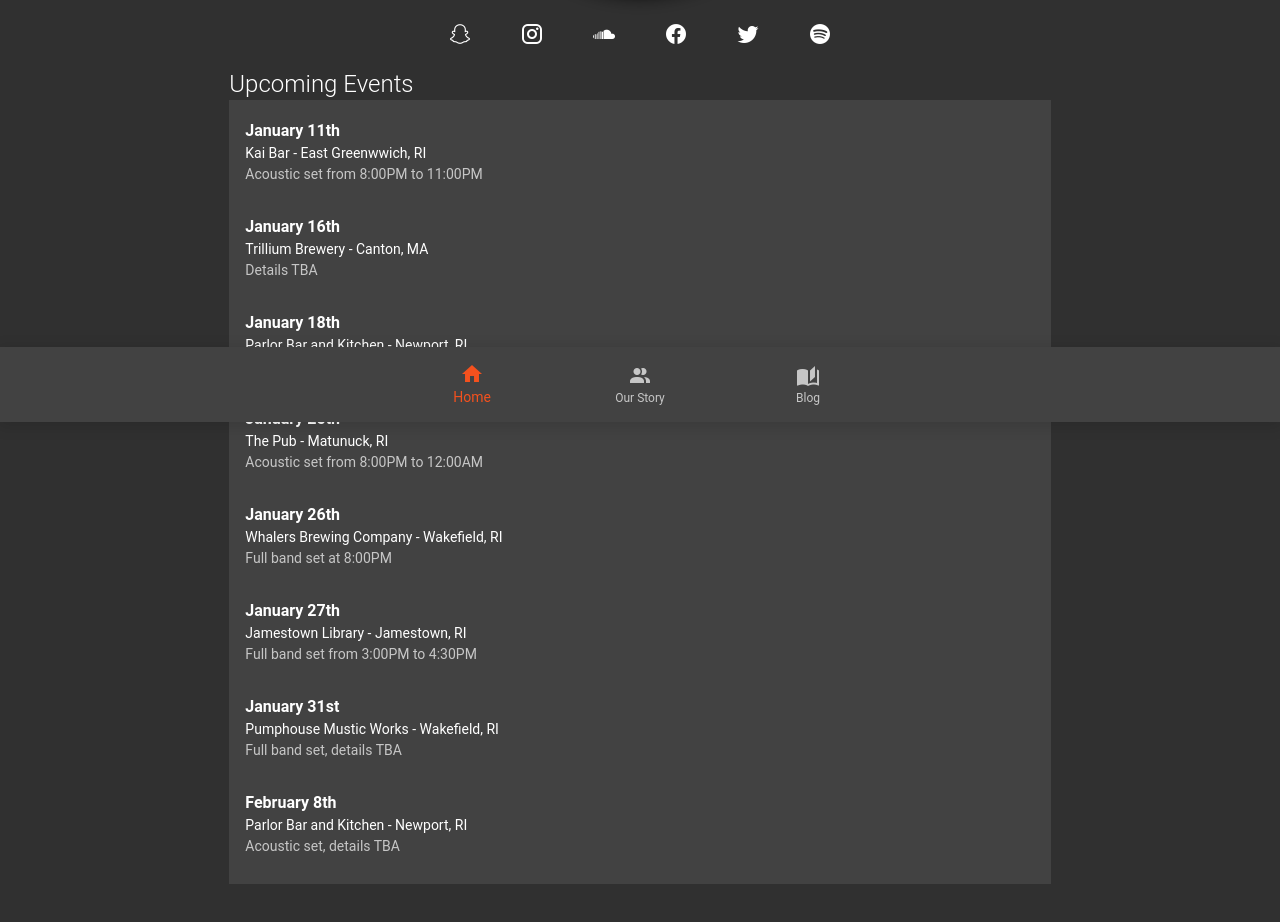
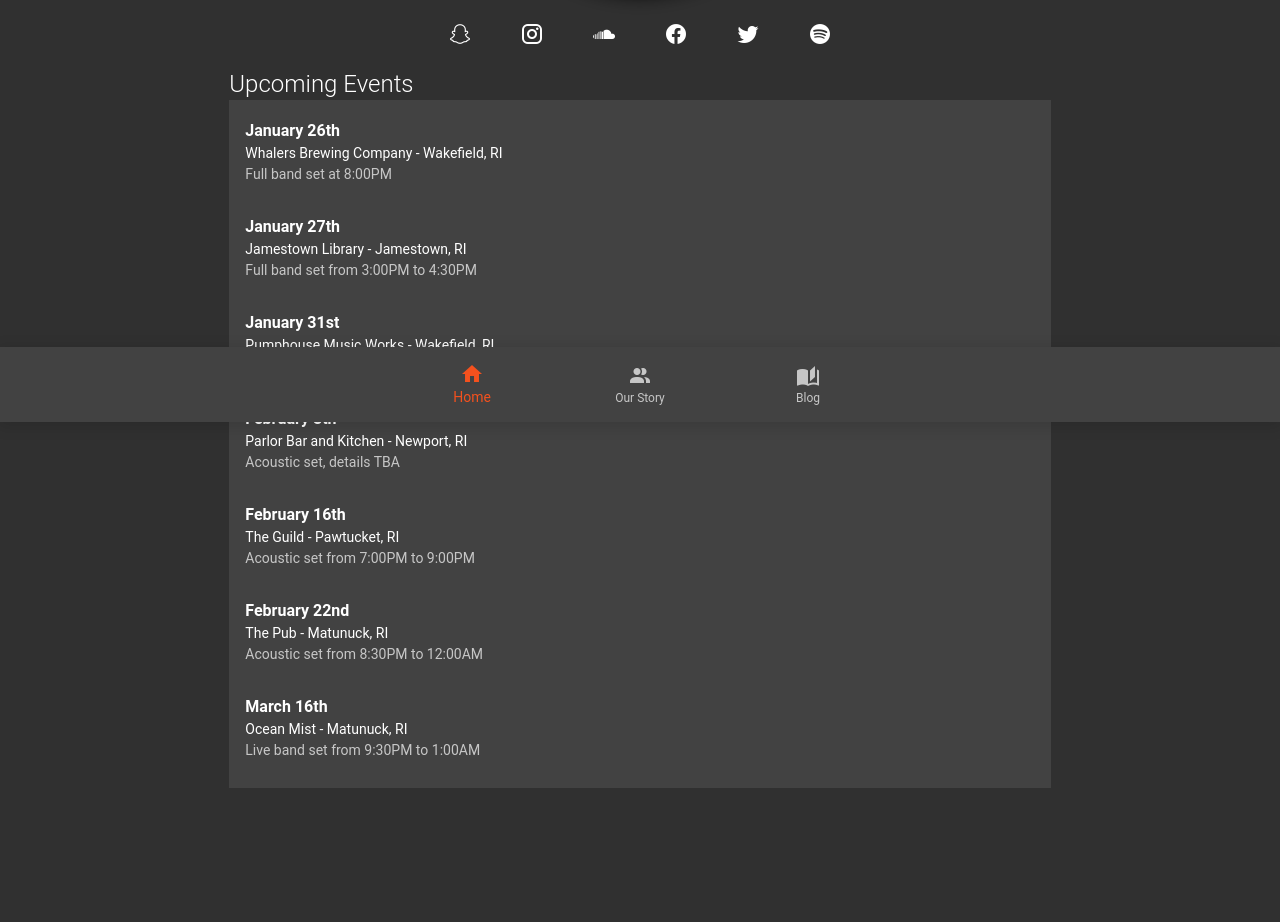
Before and after one commit to shadskii/the-naticks-website, a Vue app: page /#/ in a window 1280 px wide. Shown: the part 438-1360 px from the top of the page. After the commit the page ends 1321 px from the top, so only its background shows below. Built offline with nearby package versions, Linux system fonts and the light colour scheme; a small style sheet from the web is missing.

Commit message:
Adding new shows

```diff
--- a/src/main.js
+++ b/src/main.js
@@ -6,12 +6,12 @@ import 'roboto-fontface/css/roboto/roboto-fontface.css';
 import '@mdi/font/css/materialdesignicons.css';
 import './registerServiceWorker';
 import router from './router';
-import store from './store'
+import store from './store';
 
 Vue.config.productionTip = false;
 
 new Vue({
   router,
   store,
-  render: (h) => h(App)
+  render: (h) => h(App),
 }).$mount('#app');
--- a/src/shows.js
+++ b/src/shows.js
@@ -18,12 +18,11 @@ class Event {
 }
 
 export default [
-  new Event('January 11th', 'Kai Bar', 'East Greenwwich, RI', 'Acoustic set from 8:00PM to 11:00PM'),
-  new Event('January 16th', 'Trillium Brewery', 'Canton, MA', 'Details TBA'),
-  new Event('January 18th', 'Parlor Bar and Kitchen', 'Newport, RI', 'Details TBA'),
-  new Event('January 25th', 'The Pub', 'Matunuck, RI', 'Acoustic set from 8:00PM to 12:00AM'),
   new Event('January 26th', 'Whalers Brewing Company', 'Wakefield, RI', 'Full band set at 8:00PM'),
   new Event('January 27th', 'Jamestown Library', 'Jamestown, RI', 'Full band set from 3:00PM to 4:30PM'),
-  new Event('January 31st', 'Pumphouse Mustic Works', 'Wakefield, RI', 'Full band set, details TBA'),
+  new Event('January 31st', 'Pumphouse Music Works', 'Wakefield, RI', 'Full band set, details TBA'),
   new Event('February 8th', 'Parlor Bar and Kitchen', 'Newport, RI', 'Acoustic set, details TBA'),
+  new Event('February 16th', 'The Guild', 'Pawtucket, RI', 'Acoustic set from 7:00PM to 9:00PM'),
+  new Event('February 22nd', 'The Pub', 'Matunuck, RI', 'Acoustic set from 8:30PM to 12:00AM'),
+  new Event('March 16th', 'Ocean Mist', 'Matunuck, RI', 'Live band set from 9:30PM to 1:00AM'),
 ];
```
